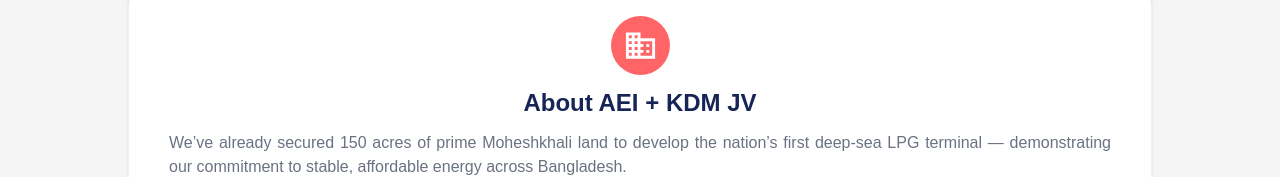
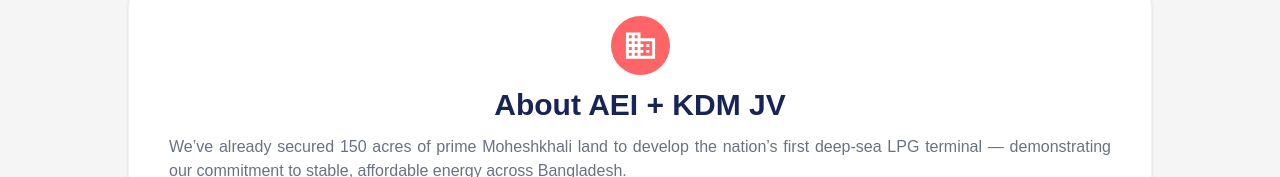
Before and after one commit to iamzehan/AEI-KDM-JointVenture, a Next.js app: page /about in a window 1280 px wide. Shown: the part 115-292 px from the top of the page. Built offline with nearby package versions, Linux system fonts and the light colour scheme.

Commit message:
update(iamzehan): Minor style changes

```diff
--- a/src/components/About/heading.tsx
+++ b/src/components/About/heading.tsx
@@ -47,7 +47,7 @@ export default function Heading() {
       <span className='text-white self-center rounded-full p-3 bg-red-400'>
         <AboutIcon fontSize="large"/>
       </span>
-      <p className="text-center text-blue-950 dark:text-white font-bold text-xl md:text-2xl">
+      <p className="text-center text-blue-950 dark:text-white font-extrabold text-2xl md:text-3xl">
         {data.title}
       </p>
       <p className="text-gray-500 dark:text-white">{data.description}</p>
--- a/src/components/Navbar/nav-bar.tsx
+++ b/src/components/Navbar/nav-bar.tsx
@@ -40,7 +40,7 @@ export default function Navbar() {
         />
         {/* Brand Name */}
         <div className="flex flex-col justify-center leading-tight text-black dark:text-white">
-          <div className="font-bold text-navy text-xl md:text-base">AEI+KDM JV</div>
+          <div className="font-extrabold text-navy text-xl md:text-base">AEI+KDM JV</div>
           <div className="text-gray-500 text-xs dark:text-white md:text-sm">
             Powering Bangladesh’s Energy Future
           </div>
```
